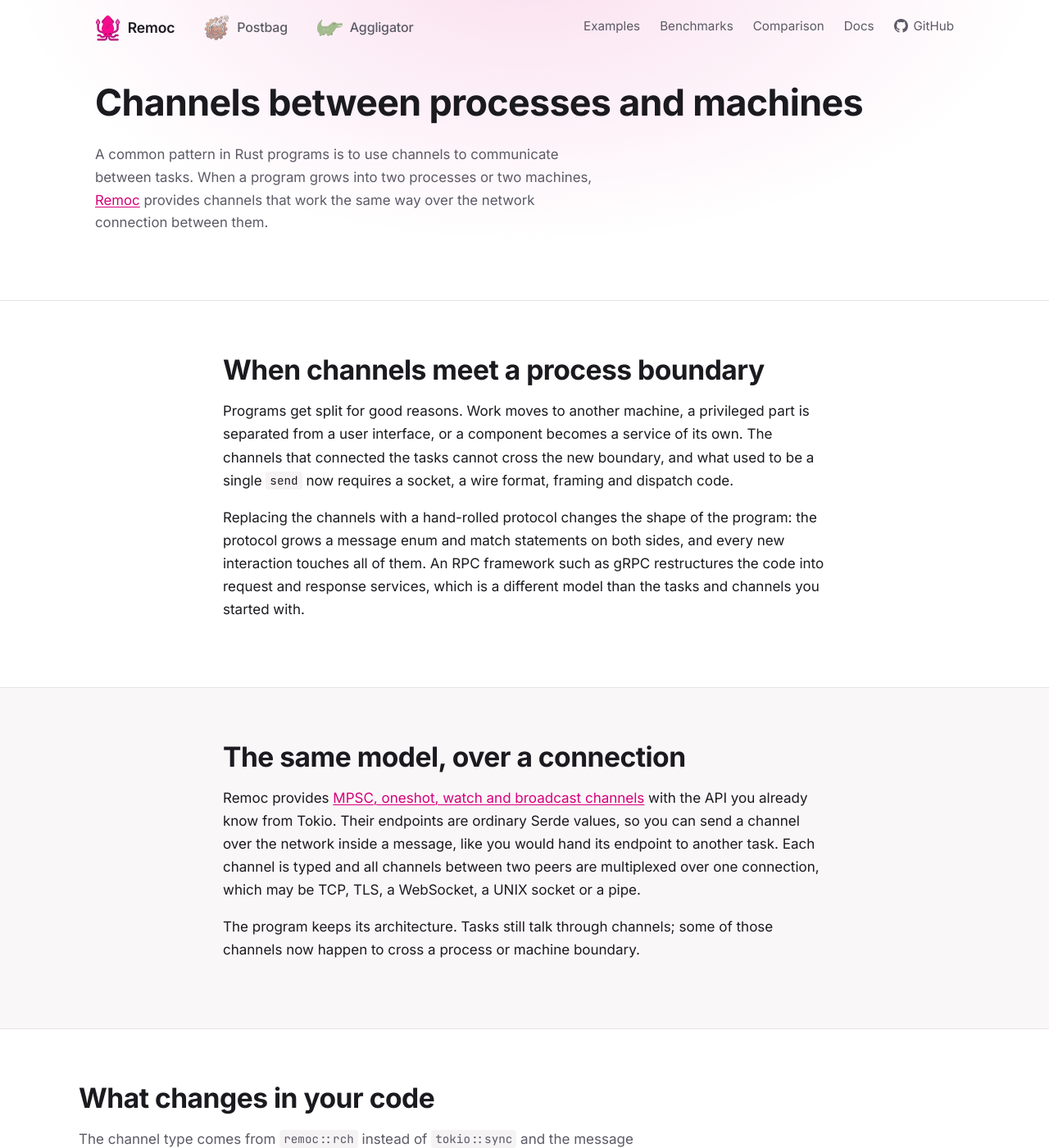
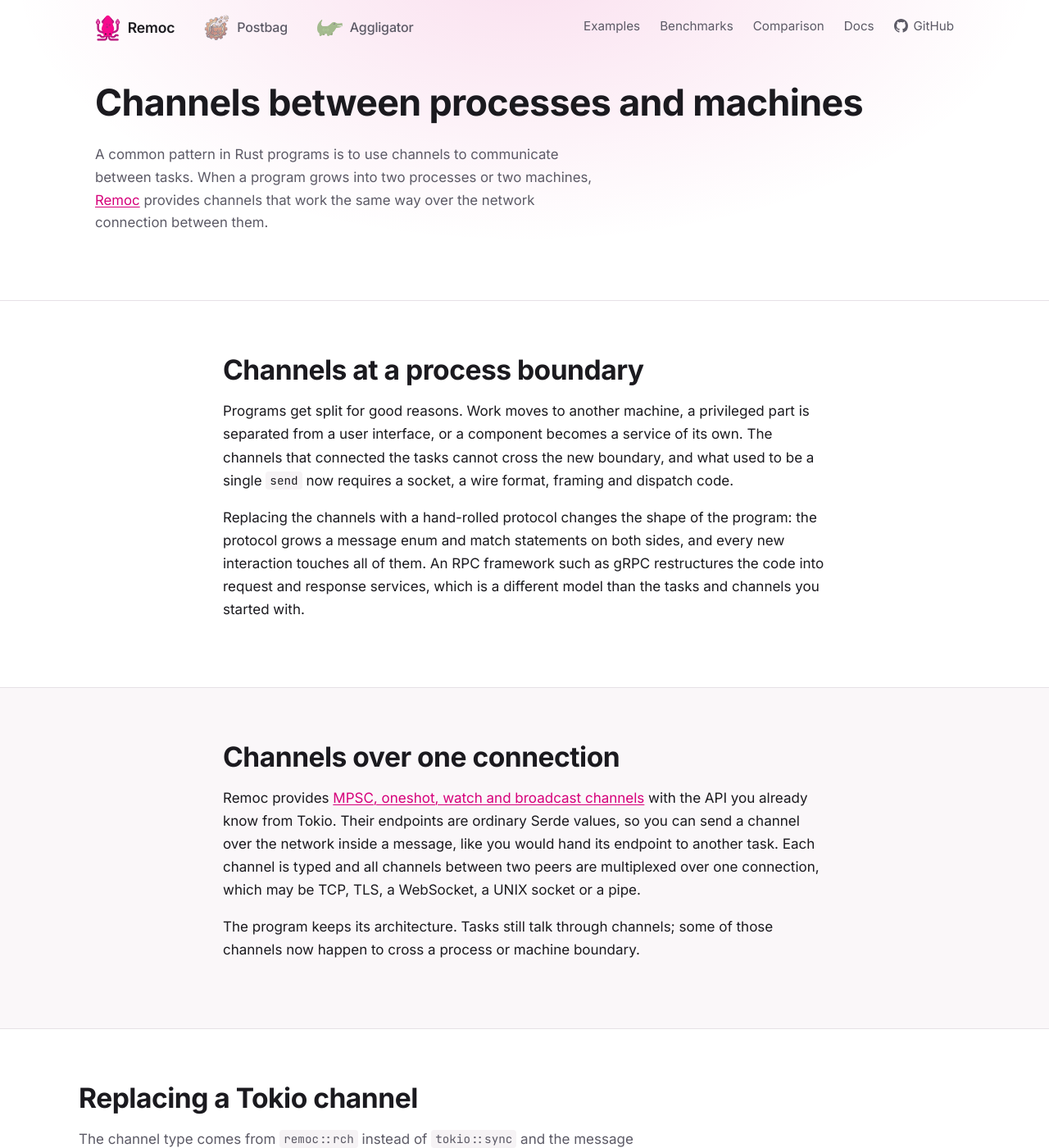
Before and after one commit to remoc-rs/remoc-rs.github.io, a Jekyll site: the page built from remote-channels.html, in a window 1280 px wide and 1400 px high. Shown: the whole window at 82% size. Built offline with Jekyll 4.4.1, drawn with Linux system fonts in a browser that asks for light colours.

Commit message:
Reword several headlines for readability

```diff
--- a/aggligator/bonding.html
+++ b/aggligator/bonding.html
@@ -57,7 +57,7 @@
     <main id="content">
         <section class="section">
             <div class="wrap narrow">
-                <h2>Why bonding usually needs special infrastructure</h2>
+                <h2>Infrastructure required by traditional bonding</h2>
                 <p>
                     A TCP connection follows a single path through the network, so a transfer is
                     limited to the bandwidth of one link even when several are available.
--- a/comparison.html
+++ b/comparison.html
@@ -118,7 +118,7 @@
 
         <section class="section">
             <div class="wrap narrow">
-                <h2>How the alternatives differ</h2>
+                <h2>tarpc, tonic and Cap'n Proto</h2>
 
                 <h3>tarpc</h3>
                 <p>
--- a/erlang-messaging.html
+++ b/erlang-messaging.html
@@ -62,7 +62,7 @@
     <main id="content">
         <section class="section">
             <div class="wrap narrow">
-                <h2>What Erlang got right</h2>
+                <h2>Location-transparent message passing</h2>
                 <p>
                     In Erlang, communication does not change shape when it crosses a machine
                     boundary. A process sends to a Pid, and whether the receiver lives in the
@@ -82,7 +82,7 @@
 
         <section class="section alt">
             <div class="wrap narrow">
-                <h2>The same idea, with types</h2>
+                <h2>Typed channels between machines</h2>
                 <p>
                     Remoc's <a href="/remote-channels.html">channels work between processes and
                     machines</a>, and their endpoints are ordinary Serde values. Sending a
@@ -116,7 +116,7 @@
 
         <section class="section">
             <div class="wrap narrow">
-                <h2>What OTP has that Remoc does not</h2>
+                <h2>Supervision, clustering and hot upgrades</h2>
                 <p>
                     Remoc is a communication library, and OTP is an architecture; the honest
                     comparison is between layers, not features. OTP additionally gives you
--- a/postbag/file-formats.html
+++ b/postbag/file-formats.html
@@ -59,7 +59,7 @@
     <main id="content">
         <section class="section">
             <div class="wrap narrow">
-                <h2>Why the next release breaks old files</h2>
+                <h2>Struct changes become file format changes</h2>
                 <p>
                     When a file is written by serializing your structs, the file format is your
                     structs, and every release changes them. With a positional binary format
--- a/postbag/schema-evolution.html
+++ b/postbag/schema-evolution.html
@@ -79,7 +79,7 @@
 
         <section class="section alt">
             <div class="wrap narrow">
-                <h2>How Postbag encodes for change</h2>
+                <h2>Field identifiers instead of field positions</h2>
                 <p>
                     Postbag's <code>Full</code> format writes each field together with its
                     identifier and the length of its value. A reader matches fields by
--- a/remote-channels.html
+++ b/remote-channels.html
@@ -58,7 +58,7 @@
     <main id="content">
         <section class="section">
             <div class="wrap narrow">
-                <h2>When channels meet a process boundary</h2>
+                <h2>Channels at a process boundary</h2>
                 <p>
                     Programs get split for good reasons. Work moves to another machine, a
                     privileged part is separated from a user interface, or a component becomes a
@@ -78,7 +78,7 @@
 
         <section class="section alt">
             <div class="wrap narrow">
-                <h2>The same model, over a connection</h2>
+                <h2>Channels over one connection</h2>
                 <p>
                     Remoc provides <a href="https://docs.rs/remoc/latest/remoc/rch/index.html">MPSC,
                     oneshot, watch and broadcast channels</a> with the API you already know from
@@ -97,7 +97,7 @@
 
         <section class="section">
             <div class="wrap">
-                <h2>What changes in your code</h2>
+                <h2>Replacing a Tokio channel</h2>
                 <p class="section-lead">
                     The channel type comes from <code>remoc::rch</code> instead of
                     <code>tokio::sync</code> and the message derives Serde. Sending and
```
